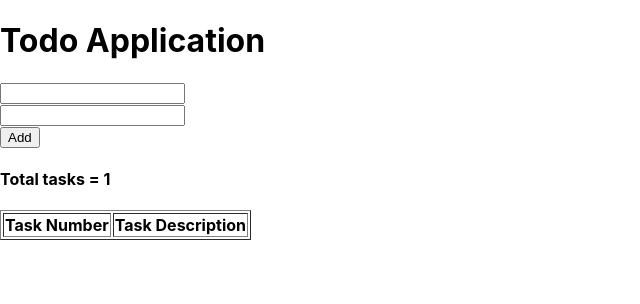
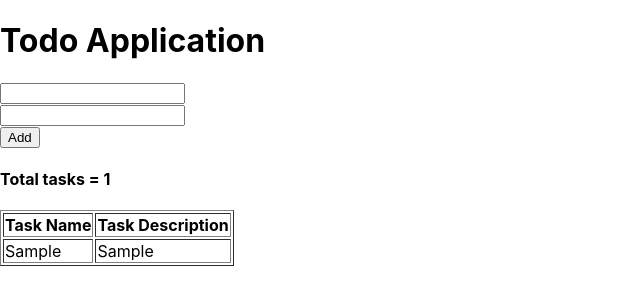
Before and after one commit to hassan-imran/simple-todo-react-app, a React (Create React App) app: page / in a window 1280 px wide. Both pictures are taken after typing "Sample", "Sample" into the empty fields and a click on the button "Add". Shown: the top 304 px of the page, without its empty margins (0-640 px from the left). Built offline with nearby package versions, Linux system fonts and the light colour scheme.

Commit message:
display list of tasks added

```diff
--- a/src/components/displaylist.js
+++ b/src/components/displaylist.js
@@ -8,20 +8,30 @@ class DisplayList extends Component {
         }
     };
 
+    componentWillReceiveProps(newProps){
+        //alert(JSON.stringify(newProps));
+    }
 
     render() {
+
+
 
         return (
             <div>
                 <table border='1'>
                     <thead>
                         <tr>
-                            <th>Task Number</th>
+                            <th>Task Name</th>
                             <th>Task Description</th>
                         </tr>
                     </thead>
                     <tbody>
-
+                        {this.props.todo.map((todo,i)=>{
+                            return <tr>
+                                <td>{todo.task}</td>
+                                <td>{todo.desc}</td>
+                            </tr>
+                        })}
                     </tbody>
                 </table>
             </div>
```
